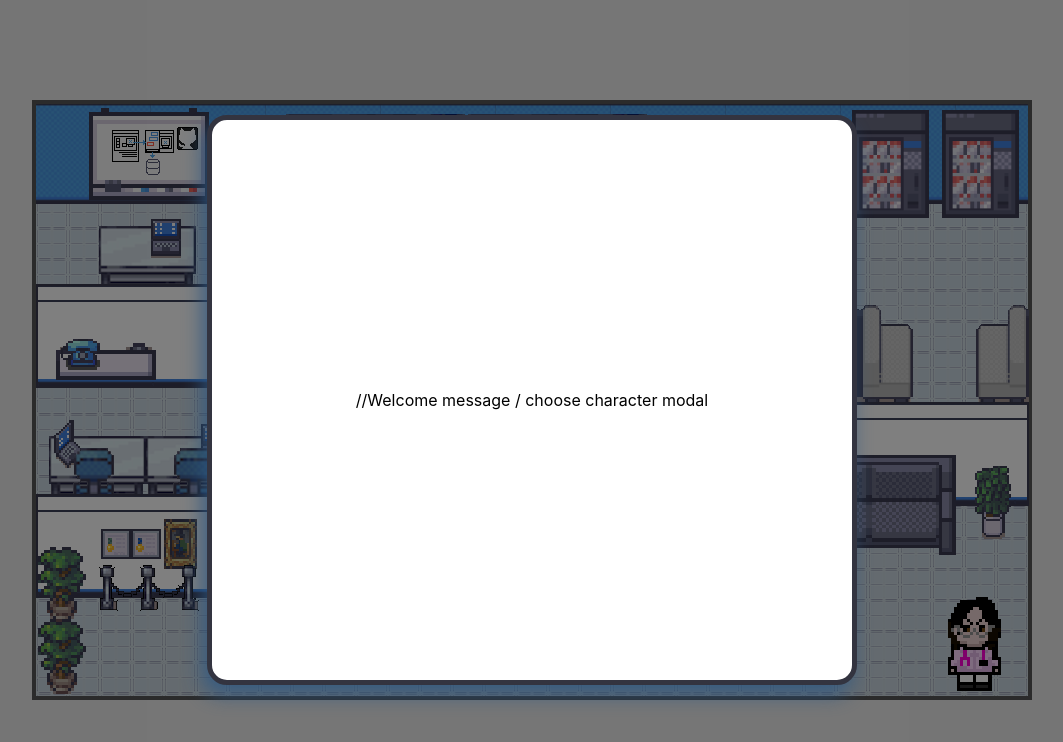
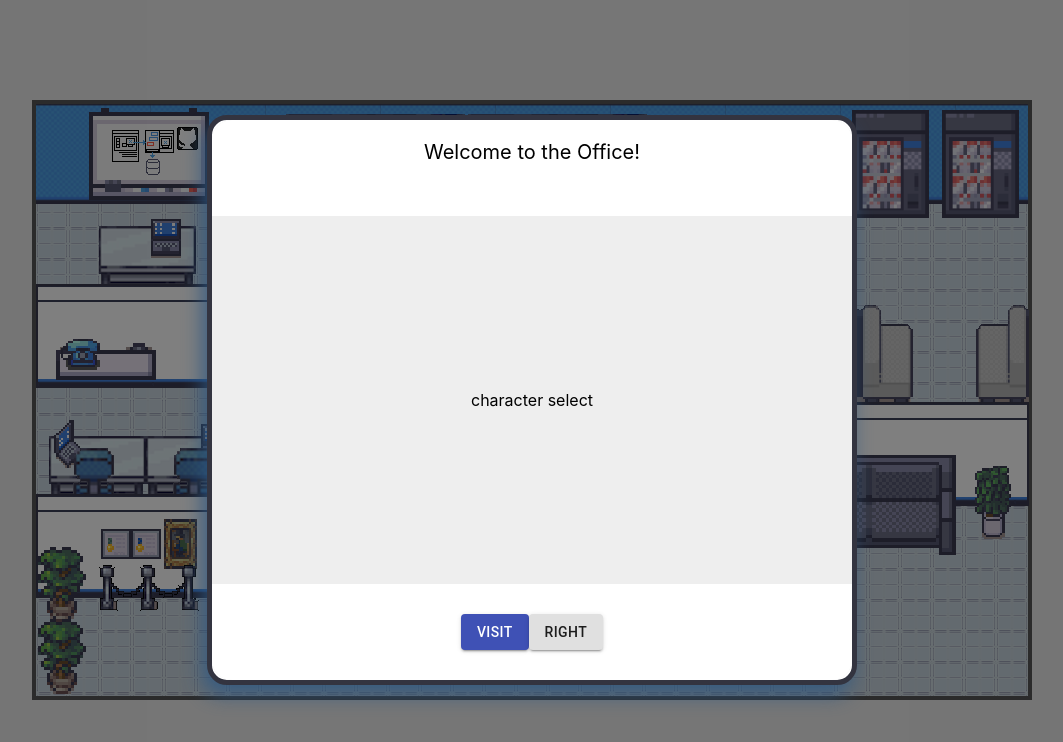
Before and after one commit to jiroquijano/jiro-portfolio, a React (Create React App) app: page /office in a window 1280 px wide. Shown: the top 742 px of the page, without its empty margins (108-1171 px from the left). Built offline with nearby package versions, Linux system fonts and the light colour scheme.

Commit message:
refactored components and addressed eslint warnings

```diff
--- /dev/null
+++ b/src/components/Content/VisitorWelcomePage.jsx
@@ -0,0 +1,68 @@
+import React, {useState} from 'react';
+import { makeStyles, Slide, Button} from '@material-ui/core';
+
+const useStyles = makeStyles ({
+    root: {
+        display: 'flex',
+        flexDirection: 'column',
+        justifyContent: 'space-between',
+        alignItems: 'center',
+        width: '100%',
+        height: '100%',
+        background: '#EEEEEE',
+        borderRadius: '20px',
+        overflow: 'hidden'
+    },
+    header: {
+        fontSize: '20px',
+        width: '100%',
+        height: '10%',
+        textAlign: 'center',
+        padding: '20px',
+        background: '#FFFFFF'
+    },
+    footer: {
+        width: '100%',
+        height: '10%',
+        background: '#FFFFFF',
+        textAlign: 'center',
+        padding: '20px',
+        display: 'flex',
+        alignItems: 'center',
+        justifyContent: 'center'
+    }
+})
+
+const VisitorWelcomePage = ({handleClick}) => {
+    const classes = useStyles();
+    const [select, setSelect] = useState(true);
+    return (
+        <div className={classes.root}>
+            <div className={classes.header}>
+                Welcome to the Office!
+            </div>
+            <Slide in={select} direction={select ? 'left':'right'} timeout={1000}>
+                <div>
+                    character select
+                </div>
+            </Slide>
+            <div className={classes.footer}>
+                <Button
+                    variant='contained'
+                    onClick={()=>{handleClick()}}
+                    color='primary'
+                >
+                    VISIT
+                </Button>
+                <Button
+                    variant='contained'
+                     onClick={()=>setSelect(!select)}
+                >
+                    RIGHT
+                </Button>
+            </div>
+        </div>
+    )
+}
+
+export default VisitorWelcomePage;
--- a/src/components/Office/Character.jsx
+++ b/src/components/Office/Character.jsx
@@ -31,7 +31,7 @@ const useStyles = makeStyles({
     })
 });
 
-const Character = ({canvas, sprite, posX, posY, isControlled, selectCharacter}) => {
+const Character = ({canvas, name, sprite, posX, posY, checkControlled, selectCharacter}) => {
     const [positionX, setX] = useState();
     const [positionY, setY] = useState();
     const [direction, setDirection] = useState(300);
@@ -59,13 +59,8 @@ const Character = ({canvas, sprite, posX, posY, isControlled, selectCharacter})
         down: 3
     }
 
-    const realignPosition = () =>{
-        setX(canvas.current?.offsetWidth - canvas.current?.offsetWidth + posX);
-        setY(canvas.current?.offsetHeight - canvas.current?.offsetHeight + posY);
-    }
-
     const handleKeyPress = (event) => {
-        if(welcomeModalOpen || !isControlled) return;
+        if(welcomeModalOpen || !checkControlled(name)) return;
         if(event.key.includes('Arrow')) {
             const movement = event.key.replace('Arrow','').toLowerCase();
             setDirection(directionMap[movement] * SPRITE_DIMENSION);
@@ -80,9 +75,21 @@ const Character = ({canvas, sprite, posX, posY, isControlled, selectCharacter})
         if(event.code.toLowerCase() === 'space') alert('interact');
     }
 
+    useKeyPress(handleKeyPress);
+    useKeyRelease(()=>{
+        if(!checkControlled(name)) return;
+        setDirection(300); //idle character sprite direction
+        setStep(1); //idle character sprite step
+        if(checkInteractiveObjects()) setPopperOpen(true);
+    });
+
     useEffect(()=>{
+        const realignPosition = () => {
+            setX(canvas.current?.offsetWidth - canvas.current?.offsetWidth + posX);
+            setY(canvas.current?.offsetHeight - canvas.current?.offsetHeight + posY);
+        }
         realignPosition();
-    },[canvas]);
+    },[canvas, posX, posY]);
 
     useEffect(()=> {
         console.log('Character is in: ', characterLocation);
@@ -90,14 +97,6 @@ const Character = ({canvas, sprite, posX, posY, isControlled, selectCharacter})
         drawerDispatch({type: `${isCharacterInRoom ? 'OPEN_DRAWER' : 'CLOSE_DRAWER'}`, room: characterLocation});
     },[characterLocation, drawerDispatch])
 
-    useKeyPress(handleKeyPress);
-
-    useKeyRelease(()=>{
-        if(!isControlled) return;
-        setDirection(300); //idle character sprite direction
-        setStep(1); //idle character sprite step
-        if(checkInteractiveObjects()) setPopperOpen(true);
-    });
 
     const checkCharacterLocation = () => {
         const location = Object.keys(boundaries).filter((location)=>isWithinBoundary(boundaries[location]))
@@ -186,7 +185,7 @@ const Character = ({canvas, sprite, posX, posY, isControlled, selectCharacter})
 
     return (
         <>
-            <div ref={characterRef} className={classes.character} onClick={selectCharacter}/>
+            <div ref={characterRef} className={classes.character} onClick={() => selectCharacter(name)}/>
             <Popper
                 anchorEl={characterRef.current}
                 open={isPopperOpen}
--- a/src/components/Office/Decorations/Item.jsx
+++ b/src/components/Office/Decorations/Item.jsx
@@ -1,6 +1,5 @@
 import React, {useState, useEffect, useContext, useRef} from 'react';
 import {makeStyles} from '@material-ui/core';
-import useResize from '../../../hooks/useResize';
 import OfficeHitMapContext from '../../../context/OfficeHitMapContext';
 
 const useStyles = makeStyles({
@@ -21,23 +20,23 @@ const Item = ({canvas, type, id, spriteImage, posX, posY, width, height, collisi
     const [positionY, setY] = useState();
     const itemRef = useRef(null);
     const {hitMap, setHitMap} = useContext(OfficeHitMapContext);
-    const hitMapX = Math.floor(positionX/10);
-    const hitMapY = Math.floor(positionY/10);
-    const hitMapSpriteWidth = Math.floor(itemRef?.current?.offsetWidth/10);
-    const hitMapSpriteHeight = Math.floor(itemRef?.current?.offsetHeight/10);
 
-    const realignPosition = () => {
+    useEffect(()=>{
         setX(canvas.current?.offsetWidth - canvas.current?.offsetWidth + posX);
         setY(canvas.current?.offsetHeight - canvas.current?.offsetHeight + posY);
-    }
+    },[setX, setY, canvas, posX, posY]);
 
-    const constructItemHitMapEntry = () => {
-        let itemHitMapEntry = `${type}_${id}`;
-        itemHitMapEntry += `${collision ? '_X' : '_A'}`
-        return itemHitMapEntry;
-    }
+    useEffect(()=>{
+        const hitMapX = Math.floor(positionX/10);
+        const hitMapY = Math.floor(positionY/10);
+        const hitMapSpriteWidth = Math.floor(itemRef?.current?.offsetWidth/10);
+        const hitMapSpriteHeight = Math.floor(itemRef?.current?.offsetHeight/10);
 
-    const updateHitMap = () =>{
+        const constructItemHitMapEntry = () => {
+            let itemHitMapEntry = `${type}_${id}`;
+            itemHitMapEntry += `${collision ? '_X' : '_A'}`
+            return itemHitMapEntry;
+        }
         //HitMap item identity is <item_type>_<item_type_number>_<collision>
         const hitMapCopy = hitMap;
         for(let currentRow = hitMapY; currentRow < hitMapY + hitMapSpriteHeight; currentRow++) {
@@ -46,24 +45,11 @@ const Item = ({canvas, type, id, spriteImage, posX, posY, width, height, collisi
             hitMapCopy[currentRow] = itemHitMapRow;
         }
         setHitMap(hitMapCopy);
-    }
-
-    useEffect(()=>{
-        realignPosition();
-    },[canvas]);
-
-    useEffect(()=>{
-        updateHitMap();
-    },[itemRef.current])
-
-    useResize(()=>{
-        realignPosition();
-        updateHitMap();
-    });
+    },[hitMap, positionX, positionY, setHitMap, collision, id, type])
 
     const classes = useStyles({spriteImage, positionX, positionY, width, height, border, zIndex});
     return (
-        <div className={classes.item} ref={itemRef} onClick={()=>console.log(hitMap)}/>
+        <div className={classes.item} ref={itemRef}/>
     )
 }
 
--- a/src/components/Office/Decorations/configurations/officeBoundaries.js
+++ b/src/components/Office/Decorations/configurations/officeBoundaries.js
@@ -1,4 +1,4 @@
-export default  {
+const officeSpaceBoundaries = {
     projects: {
         xLeft: 0,
         xRight: 180,
@@ -24,3 +24,5 @@ export default  {
         yDown: 220
     }
 }
+
+export default officeSpaceBoundaries;
--- a/src/components/Office/Decorations/configurations/officeItemsConfig.js
+++ b/src/components/Office/Decorations/configurations/officeItemsConfig.js
@@ -1,4 +1,4 @@
-export default  {
+const officeItemPositions =  {
     boards: [{posX: 50, posY: 0, width: 126, height: 100, collision: false}],
     emptyBoards: [{posX: 345, posY: 166, width: 126, height: 100, collision: false, zIndex: 167}],
     sideWalls: [
@@ -88,3 +88,5 @@ export default  {
         {posX: 25, posY: 235, width: 40, height: 31, collision: false, zIndex: 200}
     ]
 }
+
+export default officeItemPositions;
--- a/src/components/Office/OfficeCanvas.jsx
+++ b/src/components/Office/OfficeCanvas.jsx
@@ -26,7 +26,7 @@ const useStyles = makeStyles({
 const OfficeCanvas = () => {
     const classes = useStyles();
     const canvasRef = useRef(null);
-    const [control, setControl] = useState('saf');
+    const [control, setControl] = useState('jiro');
     const [hitMap, setHitMap] = useState([]);
     const [boundaries, setBoundaries] = useState({});
 
@@ -37,6 +37,10 @@ const OfficeCanvas = () => {
             return Array.from(Array(boxesX)).map(()=>0);
         });
         setHitMap(hitMapArray);
+    }
+
+    const checkIfCharacterIsControlled = (name) => {
+        return name === control;
     }
 
     useEffect(()=>{
@@ -55,20 +59,20 @@ const OfficeCanvas = () => {
                 <Character
                     canvas={canvasRef}
                     sprite={BONNA_SPRITE}
-                    posX={890}
-                    posY={490}
-                    name={'bonnie'}
-                    isControlled={control === 'bonnie'}
-                    selectCharacter={()=>{setControl('bonnie')}}
+                    posX={740}
+                    posY={40}
+                    name='bonna'
+                    checkControlled={checkIfCharacterIsControlled}
+                    selectCharacter={setControl}
                 />
                 <Character
                     canvas={canvasRef}
                     sprite={JIRO_SPRITE}
                     posX={530}
                     posY={310}
-                    name={'saf'}
-                    isControlled={control === 'saf'}
-                    selectCharacter={()=>{setControl('saf')}}
+                    name='jiro'
+                    checkControlled={checkIfCharacterIsControlled}
+                    selectCharacter={setControl}
                 />
             </OfficeBoundaryContext.Provider>
             </OfficeHitMapContext.Provider>
--- a/src/components/Office/OfficePage.jsx
+++ b/src/components/Office/OfficePage.jsx
@@ -1,9 +1,10 @@
-import React, {useReducer, useState, useRef, useEffect} from 'react';
+import React, {useReducer, useState} from 'react';
 import OfficeCanvas from './OfficeCanvas'
 import {Grid, makeStyles, Drawer, Modal, useMediaQuery} from '@material-ui/core';
 import { Fade } from '@material-ui/core';
 import drawerStateReducer from '../../reducers/drawerStateReducer';
 import OfficePageContext from '../../context/OfficePageContext';
+import VisitorWelcomePage from '../Content/VisitorWelcomePage';
 
 const useStyles = makeStyles({
     root: {
@@ -82,12 +83,10 @@ const OfficePage = () => {
 
             <Modal
                 open={modalOpen}
-                aria-labelledby="simple-modal-title"
-                aria-describedby="simple-modal-description"
                 className={classes.modal}
             >
-                <div className={classes.officePageModalContentContainer} onClick = {()=>setModalOpen(!modalOpen)}>
-                    //Welcome message / choose character modal
+                <div className={classes.officePageModalContentContainer}>
+                    <VisitorWelcomePage handleClick={()=>setModalOpen(!modalOpen)}/>
                 </div>
             </Modal>
 
```
